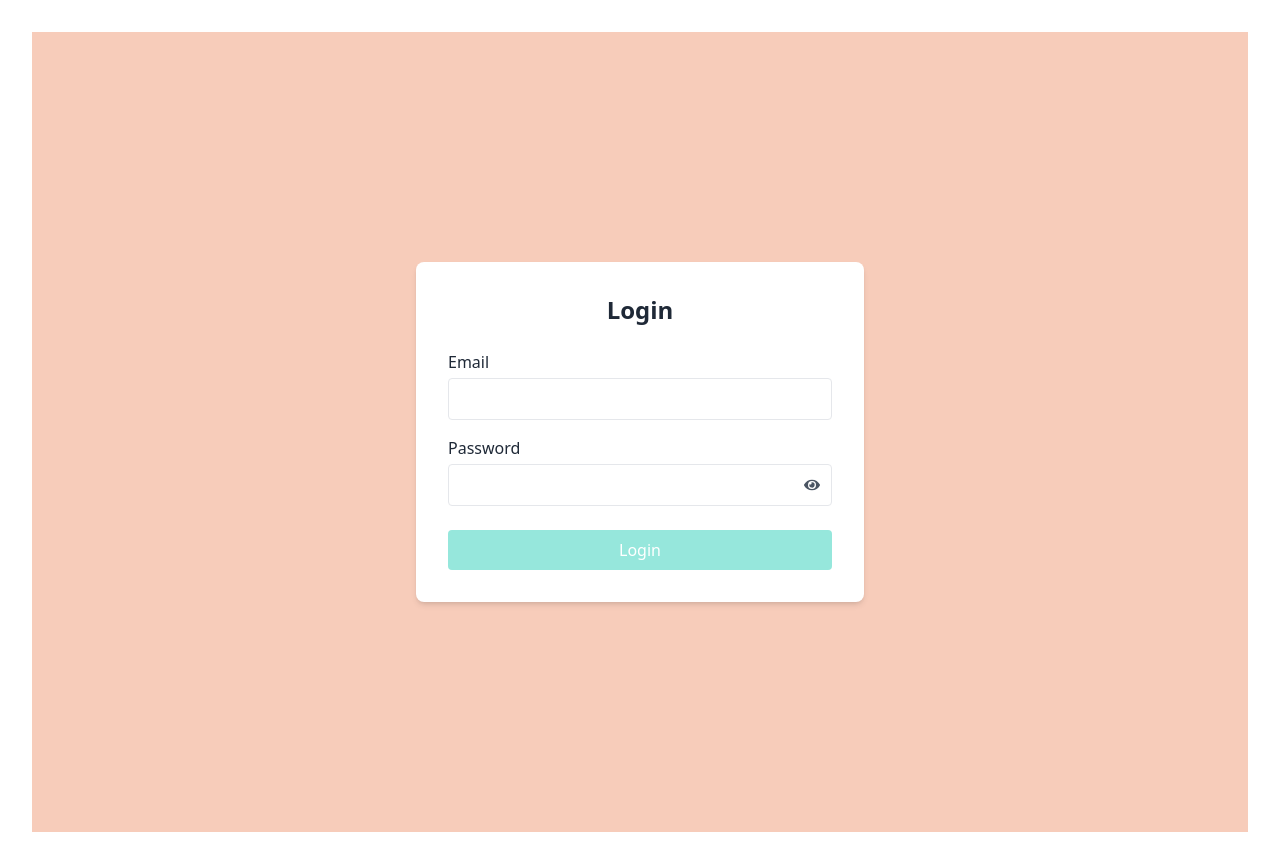
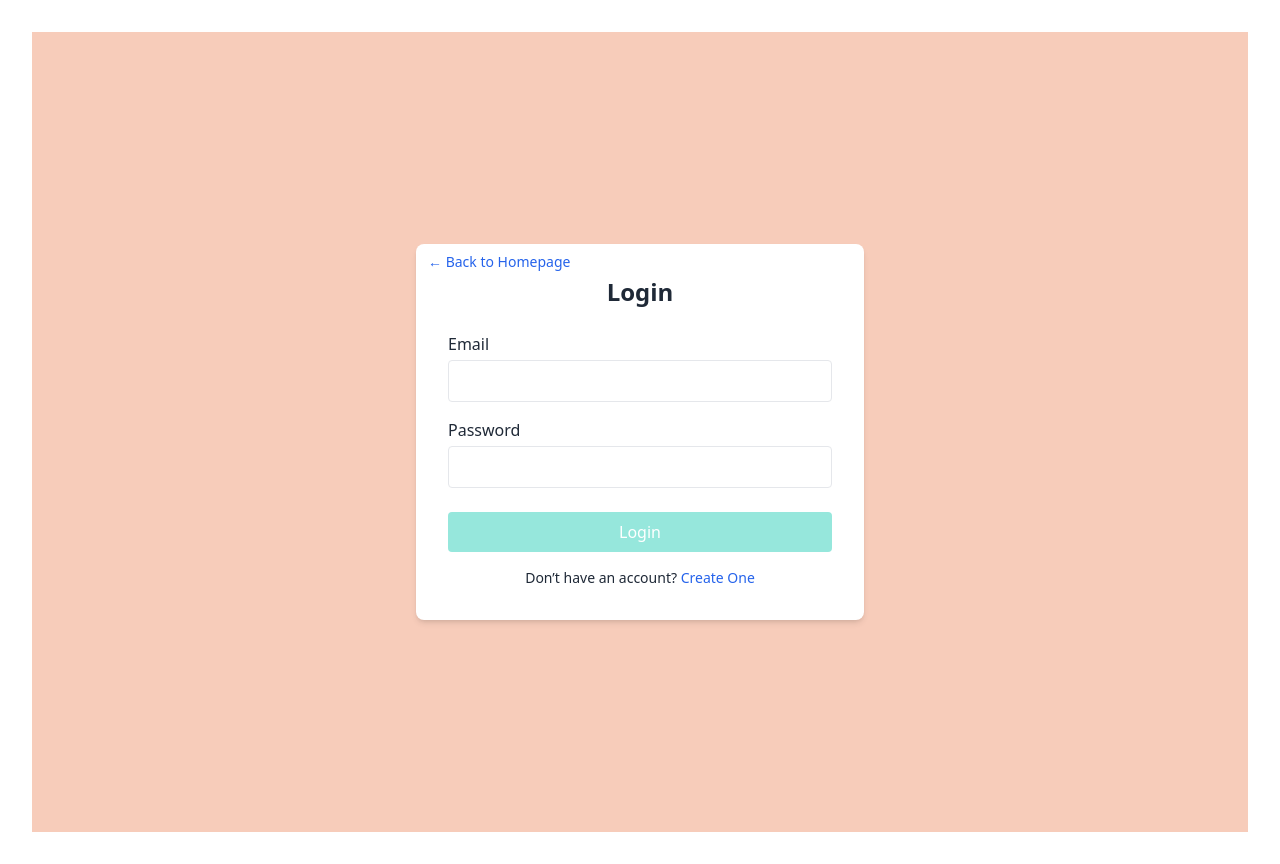
Before and after one commit to Kaloyan-Dimitrov/meal-planner-deyan, a React (Vite) app in the folder frontend/: page /login in a window 1280 px wide. Built offline with nearby package versions, Linux system fonts and the light colour scheme.

Commit message:
Added a button so users can be redirected to the register page from the login page

```diff
--- a/frontend/src/pages/LoginPage.jsx
+++ b/frontend/src/pages/LoginPage.jsx
@@ -35,16 +35,26 @@ function LoginPage() {
     };
     return (
         <div className="min-h-screen flex items-center justify-center bg-peach text-gray-800">
-            <form
-                onSubmit={handleLogin}
-                className="bg-white p-8 rounded-lg shadow-md w-full max-w-md"
+      <div className="relative bg-white p-8 rounded-lg shadow-md w-full max-w-md">
+
+        {/* Top-left link */}
+        <button
+          type="button"
+          onClick={() => navigate('/')}
+          className="absolute top-2 left-3 text-blue-600 text-sm hover:underline"
         >
+          ← Back to Homepage
+        </button>
+
         <h2 className="text-2xl font-semibold mb-6 text-center">Login</h2>
 
+        {error && (
+          <div className="text-sm text-red-600 mb-4 text-center">{error}</div>
+        )}
+
+        <form onSubmit={handleLogin}>
           <div className="mb-4">
-                    <label className="block mb-1 font-medium text-left" htmlFor="email">
-                        Email
-                    </label>
+            <label className="block mb-1 font-medium text-left" htmlFor="email">Email</label>
             <input
               id="email"
               type="email"
@@ -56,9 +66,7 @@ function LoginPage() {
           </div>
 
           <div className="mb-6">
-                    <label className="block mb-1 font-medium text-left" htmlFor="password">
-                        Password
-                    </label>
+            <label className="block mb-1 font-medium text-left" htmlFor="password">Password</label>
             <div className="relative">
               <input
                 id="password"
@@ -73,7 +81,11 @@ function LoginPage() {
                 onClick={() => setShowPassword(!showPassword)}
                 className="absolute right-3 top-1/2 transform -translate-y-1/2 text-gray-600 hover:text-gray-800"
               >
-                            {showPassword ? <FaEyeSlash /> : <FaEye />}
+                {showPassword ? (
+                  <i className="fa-solid fa-eye-slash"></i>
+                ) : (
+                  <i className="fa-solid fa-eye"></i>
+                )}
               </button>
             </div>
           </div>
@@ -85,11 +97,14 @@ function LoginPage() {
             Login
           </button>
         </form>
-            {error && (
-                <div className="text-sm text-red-600 mb-4 text-center">
-                    {error}
+
+        <p className="text-sm text-center mt-4">
+          Don’t have an account?{' '}
+          <a href="/register" className="text-blue-600 hover:underline">
+            Create One
+          </a>
+        </p>
       </div>
-            )}
     </div>
     );
 }
```
Lines whose indentation alone changed are shown as unchanged.
